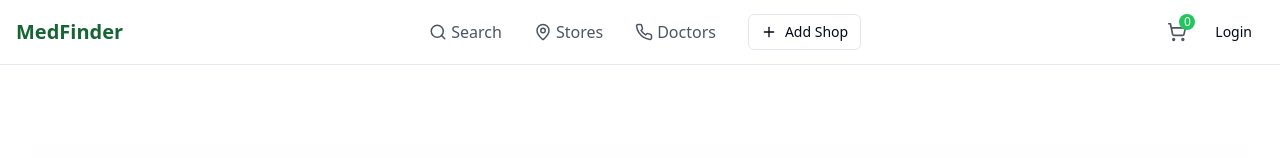
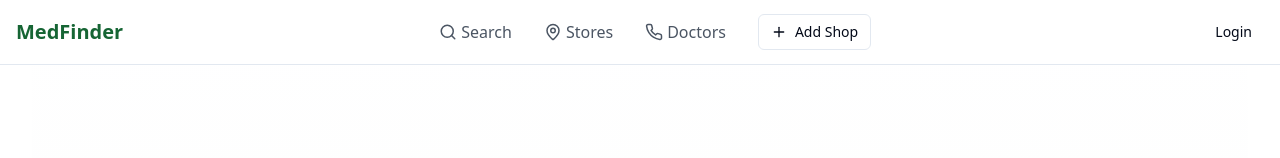
Before and after one commit to Ankit-Rakhunde/medfinder-connect, a React (Vite) app: page /auth in a window 1280 px wide. Shown: the top 158 px of the page. Built offline with nearby package versions, Linux system fonts and the light colour scheme.

Commit message:
Remove cart display from home page
Removed cart-related components and logic from the home page to prevent display.

```diff
--- a/src/App.tsx
+++ b/src/App.tsx
@@ -8,7 +8,6 @@ import Doctors from "./pages/Doctors";
 import AddShop from "./pages/AddShop";
 import Auth from "./pages/Auth";
 import NotFound from "./pages/NotFound";
-import Cart from "./pages/Cart";
 import { Toaster } from "./components/ui/toaster";
 import { QueryClient, QueryClientProvider } from "@tanstack/react-query";
 import { AuthProvider } from "./contexts/AuthContext";
@@ -26,7 +25,6 @@ function App() {
             <Route path="/stores" element={<Stores />} />
             <Route path="/doctors" element={<Doctors />} />
             <Route path="/auth" element={<Auth />} />
-            <Route path="/cart" element={<Cart />} />
             <Route
               path="/add-shop"
               element={
--- a/src/components/Navigation.tsx
+++ b/src/components/Navigation.tsx
@@ -1,6 +1,6 @@
 
 import { Link } from "react-router-dom";
-import { ShoppingCart, User, Search, MapPin, Phone, Plus, LogOut, Menu, X } from "lucide-react";
+import { User, Search, MapPin, Phone, Plus, LogOut, Menu, X } from "lucide-react";
 import { Button } from "@/components/ui/button";
 import { useAuth } from "@/contexts/AuthContext";
 import {
@@ -16,30 +16,6 @@ import { useState, useEffect } from "react";
 const Navigation = () => {
   const { user, signOut } = useAuth();
   const [mobileMenuOpen, setMobileMenuOpen] = useState(false);
-  const [cartCount, setCartCount] = useState(0);
-
-  useEffect(() => {
-    // Load cart count from localStorage on component mount
-    const updateCartCount = () => {
-      const cartItems = JSON.parse(localStorage.getItem('cart') || '[]');
-      const count = cartItems.reduce((total: number, item: any) => total + item.quantity, 0);
-      setCartCount(count);
-    };
-
-    // Update count on mount
-    updateCartCount();
-
-    // Listen for storage events (when localStorage changes in other tabs)
-    window.addEventListener('storage', updateCartCount);
-
-    // Set up interval to periodically check for cart updates
-    const intervalId = setInterval(updateCartCount, 1000);
-
-    return () => {
-      window.removeEventListener('storage', updateCartCount);
-      clearInterval(intervalId);
-    };
-  }, []);
 
   const handleSignOut = async () => {
     await signOut();
@@ -102,13 +78,6 @@ const Navigation = () => {
           </div>
 
           <div className="flex items-center space-x-4">
-            <Link to="/cart" className="relative text-gray-600 hover:text-medical-600 transition-colors">
-              <ShoppingCart size={20} />
-              <span className="cart-count absolute -top-2 -right-2 bg-medical-500 text-white text-xs rounded-full h-4 w-4 flex items-center justify-center">
-                {cartCount}
-              </span>
-            </Link>
-
             {/* Mobile menu button */}
             <button
               className="md:hidden text-gray-600 hover:text-medical-600 transition-colors"
```
